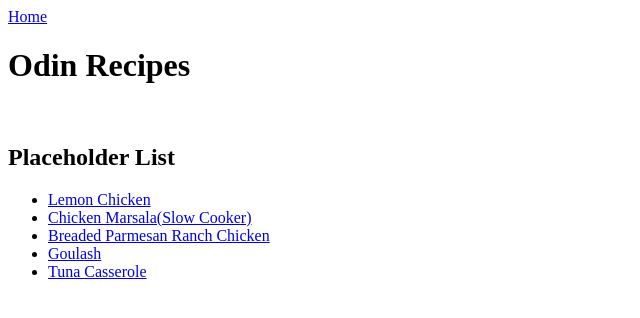
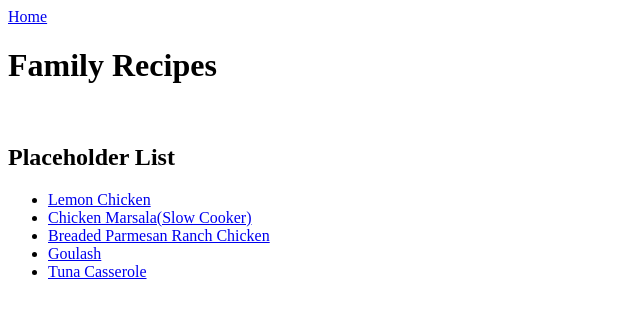
Before and after one commit to authura/odin-recipes, a plain HTML site: page index.html in a window 1280 px wide. Shown: the whole page, without its empty margins (0-640 px from the left). Drawn offline with Linux system fonts and the light colour scheme.

Commit message:
Edit index.html

```diff
--- a/index.html
+++ b/index.html
@@ -4,12 +4,12 @@
     <meta charset="UTF-8">
     <meta http-equiv="X-UA-Compatible" content="IE=edge">
     <meta name="viewport" content="width=device-width, initial-scale=1.0">
-    <title>Odin Recipes</title>
+    <title>Family Recipes</title>
 </head>
 <body>
     <a href="index.html">Home</a>
     <br>
-    <h1>Odin Recipes</h1>
+    <h1>Family Recipes</h1>
     <br>
     <h2>Placeholder List</h2>
     <ul>
```
